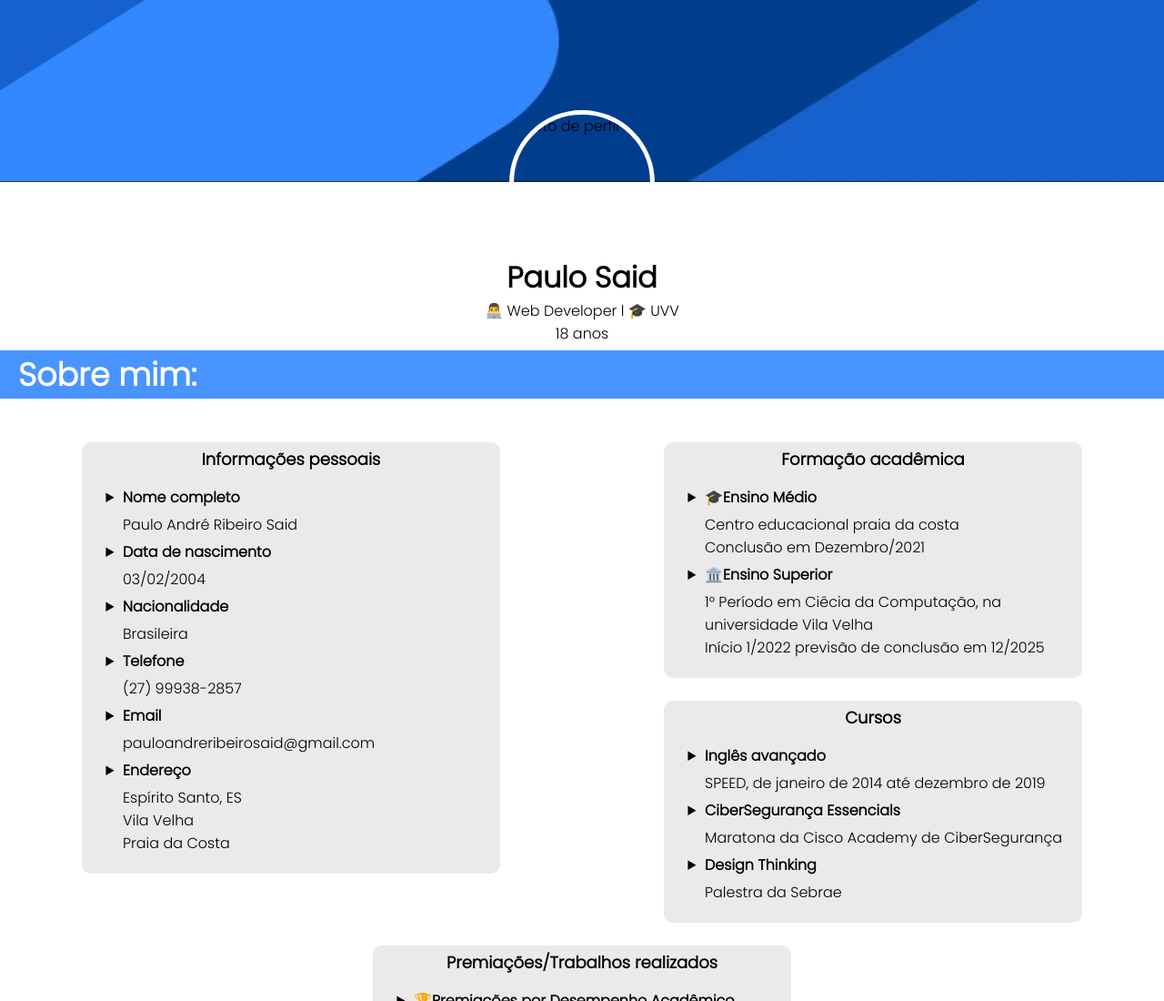
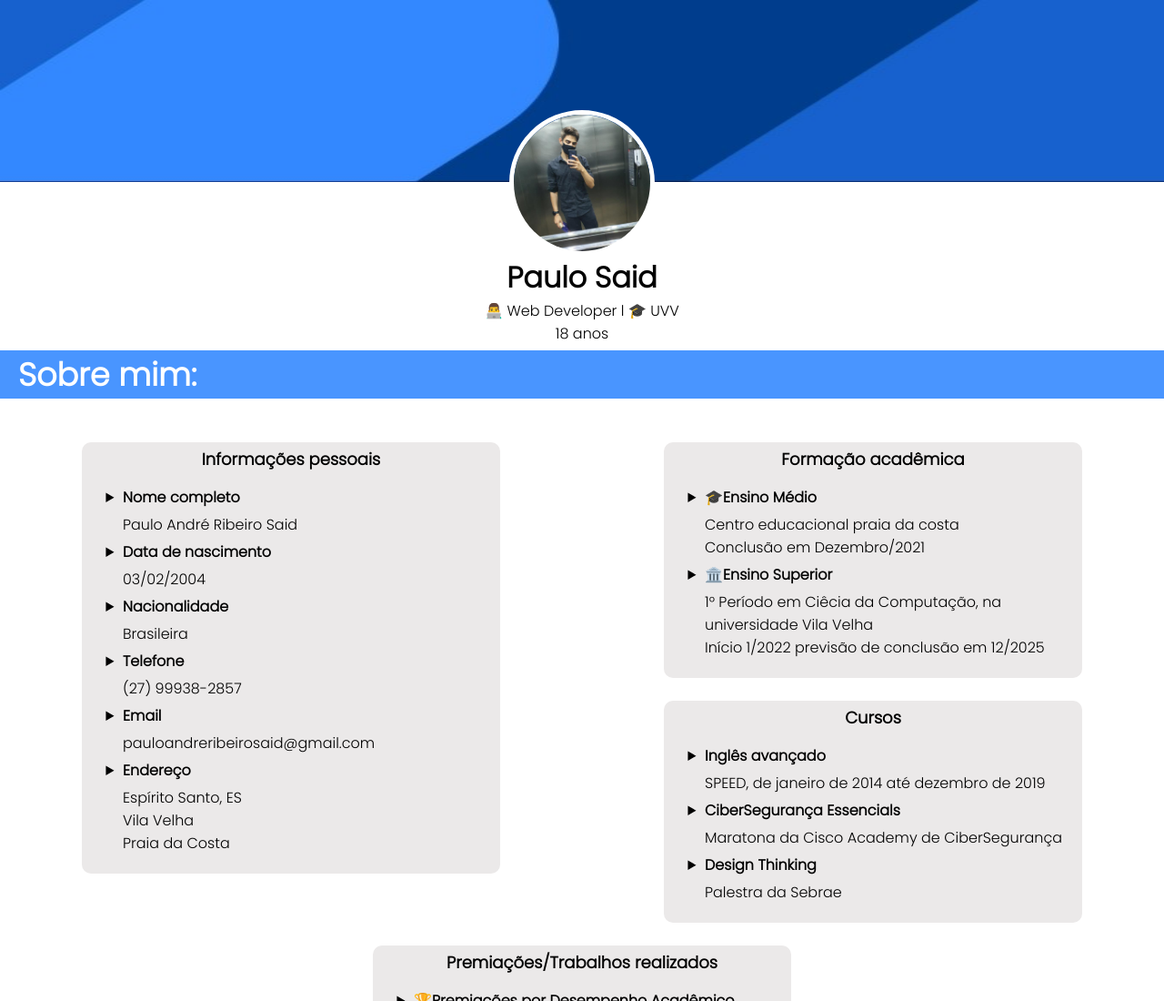
Before and after one commit to PauloSaid/PortfolioPaulo, a plain HTML site: page index.html in a window 1280 px wide. Shown: the top 1100 px of the page at 91% size. Drawn offline with Linux system fonts and the light colour scheme; files whose address does not match are found by name.

Commit message:
Update index.html

```diff
--- a/index.html
+++ b/index.html
@@ -18,7 +18,7 @@
     <div class="header">
       <div class="perfil">
         <div class="img-perfil">
-          <img src="imgs/perfil.jpg" alt="foto de perfil" width="150" height="150">
+          <img src="perfil.jpg" alt="foto de perfil" width="150" height="150">
         </div>
         <div class="texto-perfil">
           <h1>Paulo Said</h1>
```
